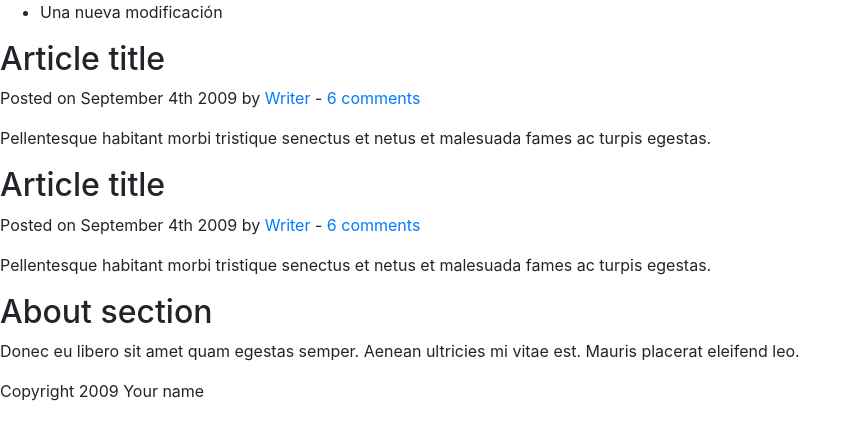
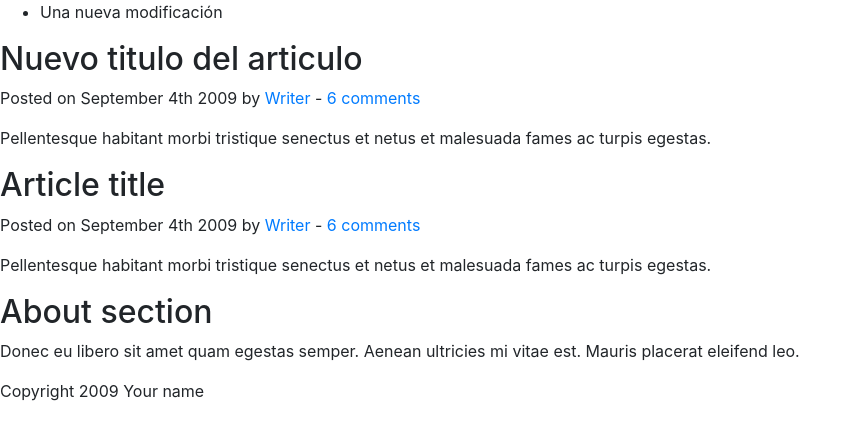
Before and after one commit to walt1495/repo_local, a plain HTML site: page index.html in a window 1280 px wide. Shown: the whole page, without its empty margins (0-858 px from the left). Drawn offline with nearby package versions, Linux system fonts and the light colour scheme.

Commit message:
Nuevo título al artículo

```diff
--- a/index.html
+++ b/index.html
@@ -22,7 +22,7 @@
 
 		<article>
 			<header>
-				<h2>Article title</h2>
+				<h2>Nuevo titulo del articulo</h2>
 				<p>Posted on <time datetime="2009-09-04T16:31:24+02:00">September 4th 2009</time> by <a href="#">Writer</a> - <a href="#comments">6 comments</a></p>
 			</header>
 			<p>Pellentesque habitant morbi tristique senectus et netus et malesuada fames ac turpis egestas.</p>
```
